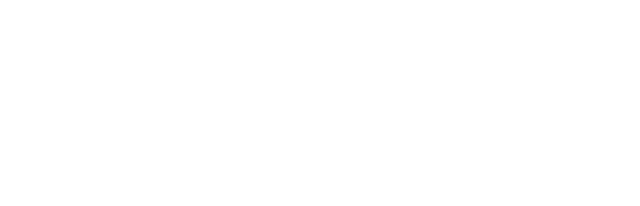
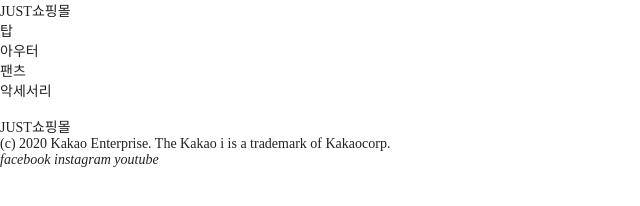
Before and after one commit to jueun-layla-kim/web-design, a plain HTML site: page a-1/index.html in a window 1280 px wide. Shown: the whole page, without its empty margins (0-640 px from the left). Drawn offline with Linux system fonts and the light colour scheme.

Commit message:
web design

```diff
--- a/a-1/index.html
+++ b/a-1/index.html
@@ -3,10 +3,48 @@
 <head>
     <meta charset="UTF-8">
     <meta name="viewport" content="width=device-width, initial-scale=1.0">
-    <title>JUST 쇼핑몰</title>
+    <title>JUST쇼핑몰</title>
     <link rel="stylesheet" href="./css/main.css">
 </head>
 <body>
+    <div class="container">
+        <!-- header -->
+        <div class="header">
+            <div class="logo">JUST쇼핑몰</div>
+            <ul class="nav">
+                <li><a href="">탑</a></li>
+                <li><a href="">아우터</a></li>
+                <li><a href="">팬츠</a></li>
+                <li><a href="">악세서리</a></li>
+            </ul>
+        </div>
+        <!-- header end -->
 
+        <!-- slider -->
+        <div class="slider">
+            <img src="" alt="">
+        </div>
+        <!-- slider end -->
+
+        <!-- contents -->
+        <div class="contents">
+            <div class="tab"></div>
+            <div class="banner"></div>
+            <div class="links"></div>
+        </div>
+        <!-- contents end -->
+
+        <!-- footer -->
+        <div class="footer">
+            <div class="footer_logo">JUST쇼핑몰</div>
+            <div class="copyright">(c) 2020 Kakao Enterprise. The Kakao i is a trademark of Kakaocorp. </div>
+            <div class="sns">
+                <a href="#"><i>facebook</i></a>
+                <a href="#"><i>instagram</i></a>
+                <a href="#"><i>youtube</i></a>
+            </div>
+        </div>
+        <!-- footer end -->
+    </div>
 </body>
 </html>
```
